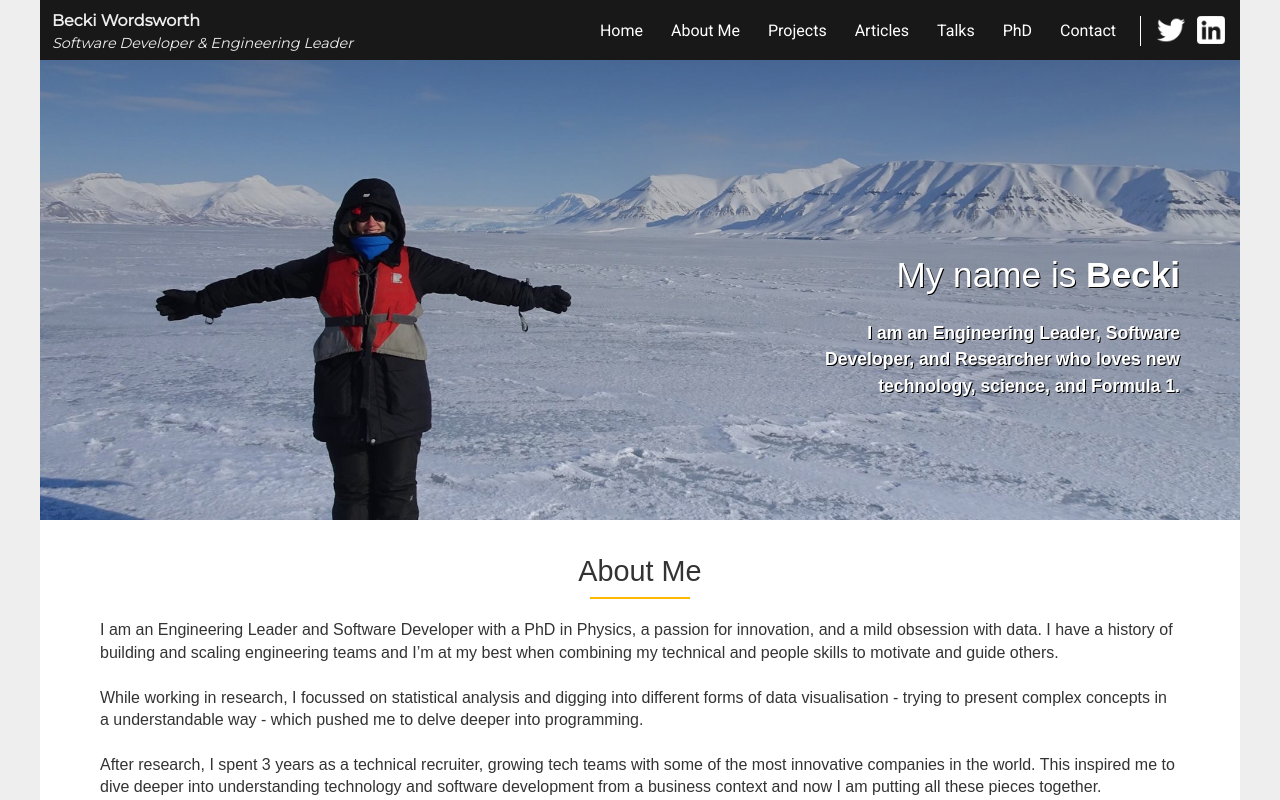
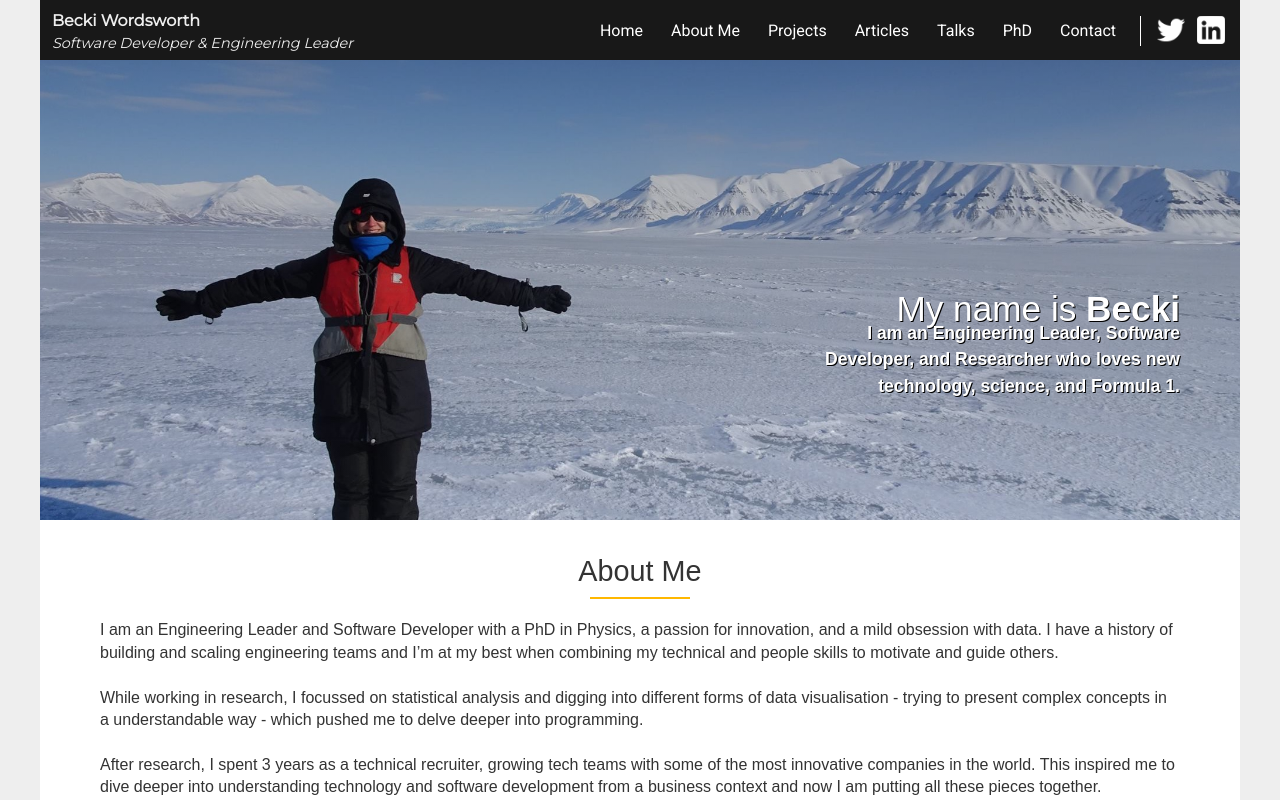
Before and after one commit to BeckiWordsworth/Portfolio, a React (Create React App) app in the folder app/: page / in a window 1280 px wide. Shown: the top 800 px of the page. Built offline with nearby package versions, Linux system fonts and the light colour scheme; a web font is replaced by a local one.

Commit message:
General h1 styling

```diff
--- a/app/src/App.css
+++ b/app/src/App.css
@@ -18,3 +18,10 @@ body {
   padding-left: 5%;
   padding-right: 5%;
 }
+
+h1 {
+  padding-top: 24px;
+  padding-bottom: 4px;
+  font-weight: normal;
+  line-height: 1.2;
+}
```
